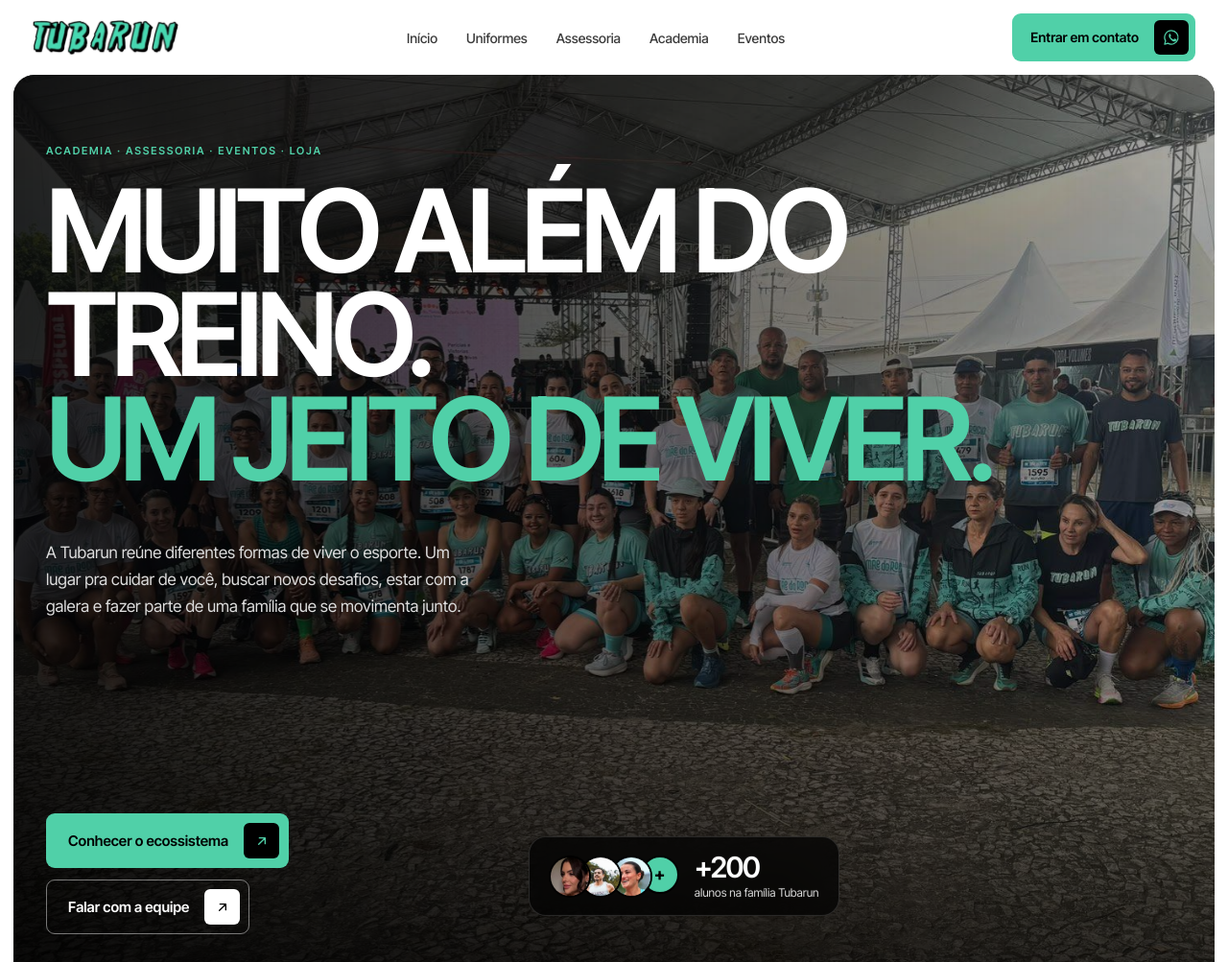
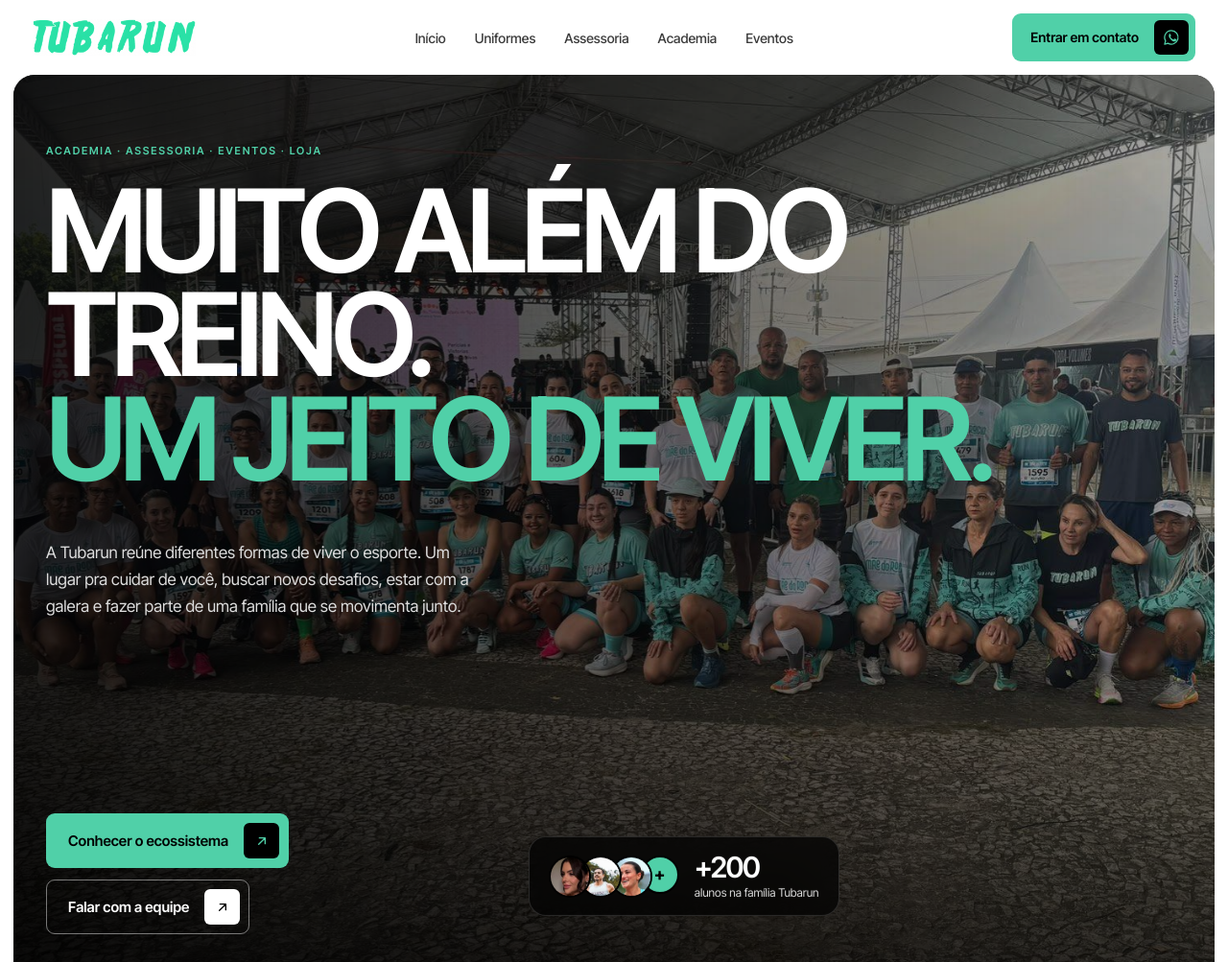
Before and after one commit to mateusaraujocnpj-dot/tubarun-site, a plain HTML site: page index.html in a window 1280 px wide. Shown: the top 1003 px of the page at 96% size. Drawn offline with Linux system fonts and the light colour scheme; a web font is replaced by a local one.

Commit message:
Nova logo no menu (versão para fundo branco)
Co-Authored-By: Claude Opus 5.5 <noreply@anthropic.com>
Claude-Session: https://claude.ai/code/session_01T27gbHvukibnVmybASspp6

```diff
--- a/index.html
+++ b/index.html
@@ -265,7 +265,7 @@ body{overflow-x:clip}
 <div style="width: 100%; overflow-x: clip">
 
 <header class="topbar" style="position: sticky; top: 0; z-index: 100; display: flex; flex-wrap: wrap; align-items: center; justify-content: space-between; gap: 14px 32px; width: 100%; margin: 0; padding: 14px max(clamp(18px, 3vw, 34px), calc((100% - 1412px) / 2 + 34px)); box-sizing: border-box; background: rgba(255,255,255,.96); color: #000">
-<a href="#inicio" class="brand" aria-label="Tubarun — início" style="display: flex; align-items: center; gap: 14px; text-decoration: none; color: #000"><img src="assets/img/logo_white.png" alt="Tubarun" style="display: block; height: 38px; width: auto"></a>
+<a href="#inicio" class="brand" aria-label="Tubarun — início" style="display: flex; align-items: center; gap: 14px; text-decoration: none; color: #000"><img src="assets/img/logo_menu.png" alt="Tubarun" style="display: block; height: 38px; width: auto"></a>
 <nav class="nav" id="menu-principal" aria-label="Menu principal" style="display: flex; flex-wrap: wrap; gap: 6px 26px">
 <a href="#inicio">Início</a>
 <a href="#loja">Uniformes</a>
```
Also changed, not shown: assets/img/logo_menu.png (added).
